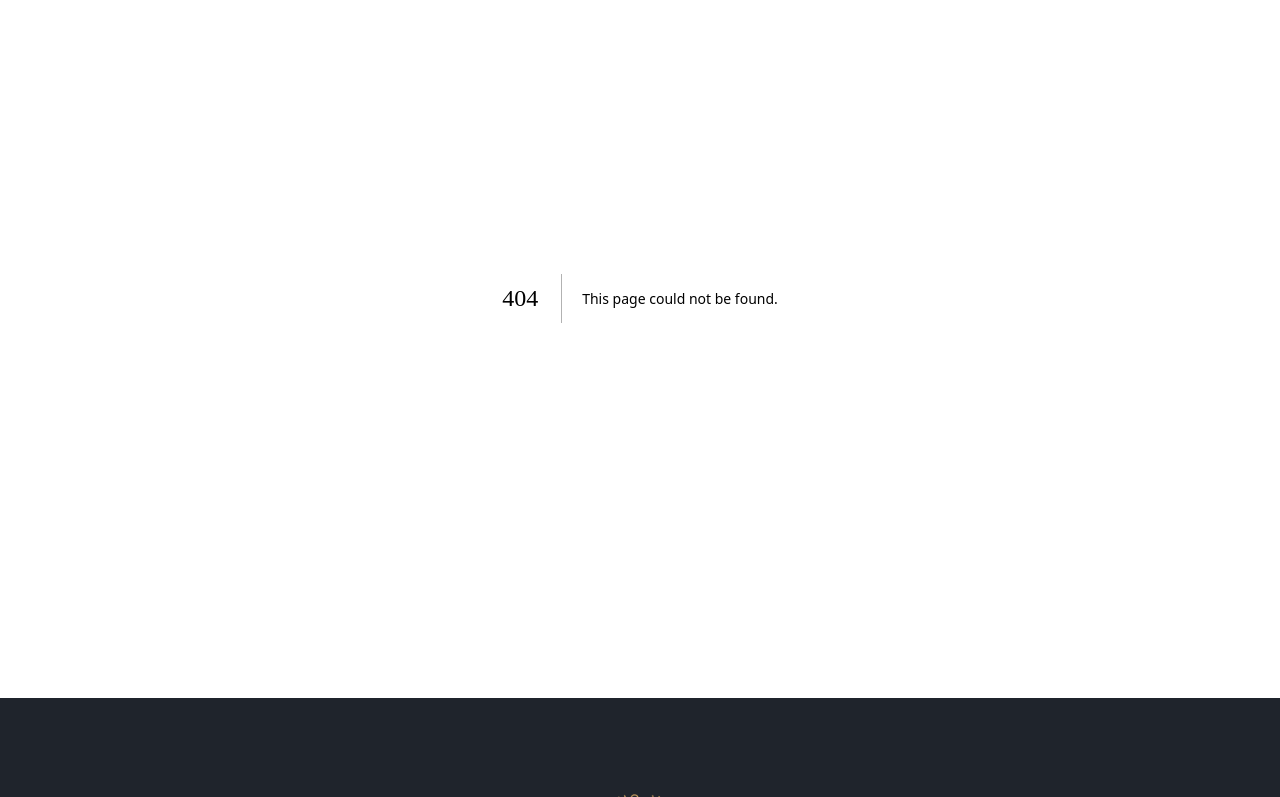
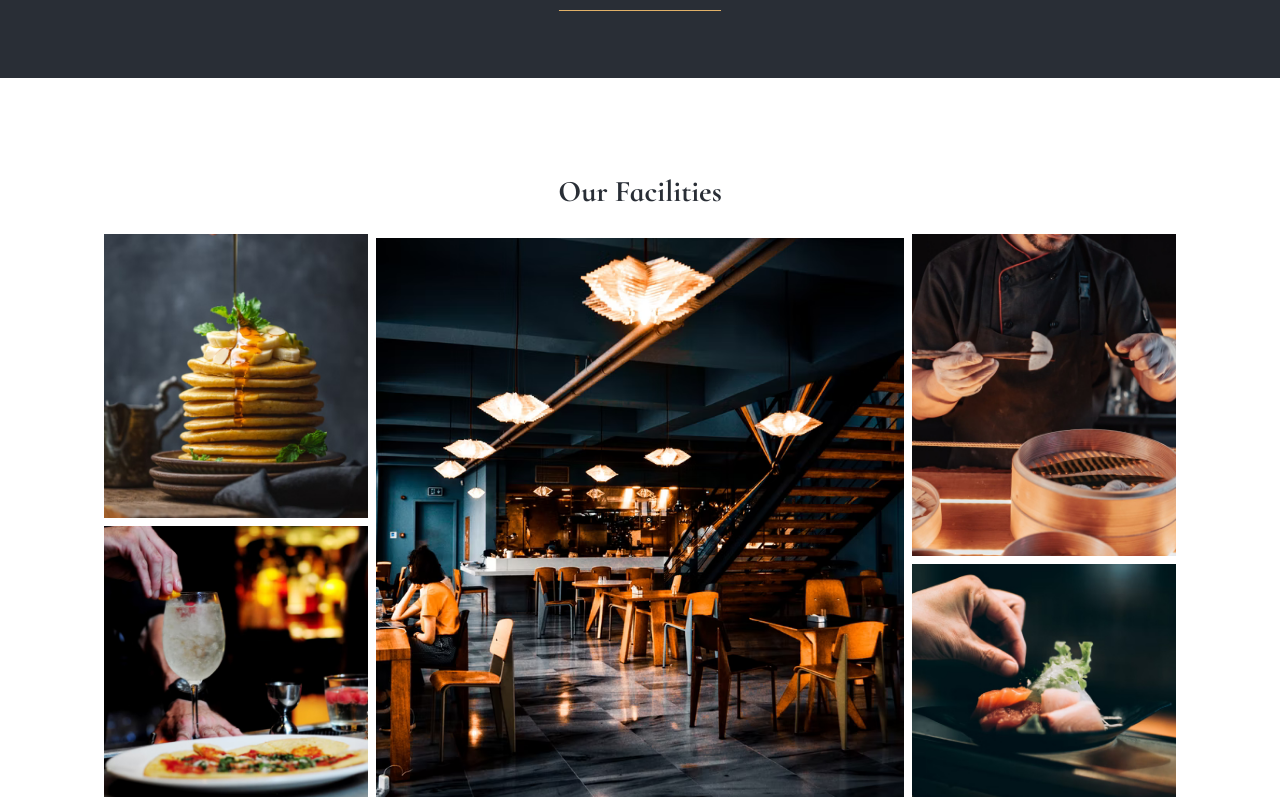
Before and after one commit to Thinushika/viking-restaurant, a Next.js app: page /booking in a window 1280 px wide. Before the commit this address had no page. Shown: the part 343-1140 px from the top of the page. Built offline with nearby package versions, Linux system fonts and the light colour scheme.

Commit message:
pages structure

```diff
--- a/src/components/nav_components/NavLayout.tsx
+++ b/src/components/nav_components/NavLayout.tsx
@@ -25,7 +25,7 @@ const NavLayout: React.FC<NavLayoutProps> = ({ children }) => {
     {
       id: 2,
       title: 'Plan a Trip',
-      link: '/'
+      link: '/plan-trip'
     },
     {
       id: 3,
@@ -40,7 +40,7 @@ const NavLayout: React.FC<NavLayoutProps> = ({ children }) => {
     {
       id: 5,
       title: 'Booking',
-      link: '/#Booking'
+      link: '/booking'
     },
     {
       id: 6,
--- /dev/null
+++ b/src/pages/booking.tsx
@@ -0,0 +1,69 @@
+import Testimonials from '@/components/home_components/testimonials'
+import React from 'react'
+import styles from "../styles/Home.module.css";
+import Image from "next/image";
+
+
+const Booking = () => {
+  return (
+    <>
+      <div className="d-flex flex-column p-0 m-0 ">
+        <div className={`d-flex w-100  align-items-center flex-column p-5 ${styles.sec_abut}`}>
+          <h2 className='my-4'>Booking</h2>
+        </div>
+        {/* section 5 */}
+        <div className="d-flex flex-column justify-content-center align-items-center px-2 px-lg-5 py-5 m-0 w-100">
+          <div className="d-flex flex-column justify-content-center align-items-center p-0 p-lg-5 m-0 w-100">
+            {/* <p className={`${styles.section_subtitle}`}>Galary</p> */}
+            <h3 className={`${styles.section_title} mb-4`}>Our Facilities</h3>
+            <div className={`d-flex flex-column flex-lg-row p-0 m-0 px-lg-2 w-100 text-center`}>
+              <div className={`col-12 col-md-6 col-lg-3 pe-1 ${styles.gallery_sec_height} ${styles.column_small}`}>
+              <Image
+                  src={"/assests/images/gallery/1.jpg"}
+                  alt=""
+                  width={200}
+                  height={180}
+                  className={`img-fluid ${styles.team_image} mb-2`}
+                />
+                <Image
+                  src={"/assests/images/gallery/2.jpg"}
+                  alt=""
+                  width={200}
+                  height={180}
+                  className={`img-fluid ${styles.team_image}`}
+                />
+              </div>
+              <div className={`col-12 col-md-6 col-lg-6 p-1 ${styles.gallery_sec_height} ${styles.column_lg}`}>
+              <Image
+                  src={"/assests/images/gallery/cropped.png"}
+                  alt=""
+                  width={350}
+                  height={300}
+                  className={`img-fluid ${styles.team_image} mb-2`}
+                />
+              </div>
+              <div className={`col-12 col-md-6 col-lg-3 ps-1 ${styles.gallery_sec_height} ${styles.column_small}`}>
+              <Image
+                  src={"/assests/images/gallery/4.jpg"}
+                  alt=""
+                  width={200}
+                  height={180}
+                  className={`img-fluid ${styles.team_image} mb-2`}
+                />
+                <Image
+                  src={"/assests/images/gallery/5.jpg"}
+                  alt=""
+                  width={200}
+                  height={180}
+                  className={`img-fluid ${styles.team_image}`}
+                />
+              </div>
+            </div>
+          </div>
+        </div>
+      </div>
+    </>
+  )
+}
+
+export default Booking
```
Also changed, not shown: src/pages/plan-trip.tsx (added, +19 -0 lines).
